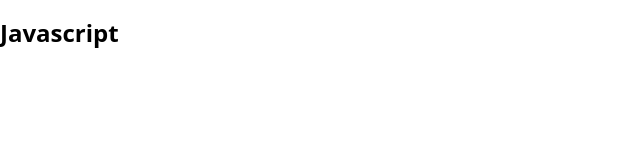
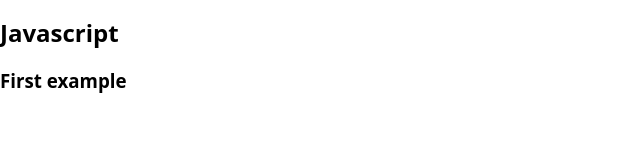
Before and after one commit to santosh-sk47/js-example, a plain HTML site: page index.html in a window 1280 px wide. Shown: the whole page, without its empty margins (0-640 px from the left). Drawn offline with Linux system fonts and the light colour scheme.

Commit message:
First commit

```diff
--- a/index.html
+++ b/index.html
@@ -13,5 +13,6 @@
   </head>
   <body>
     <h1>Javascript</h1>
+    <h3>First example</h3>
   </body>
 </html>
```
